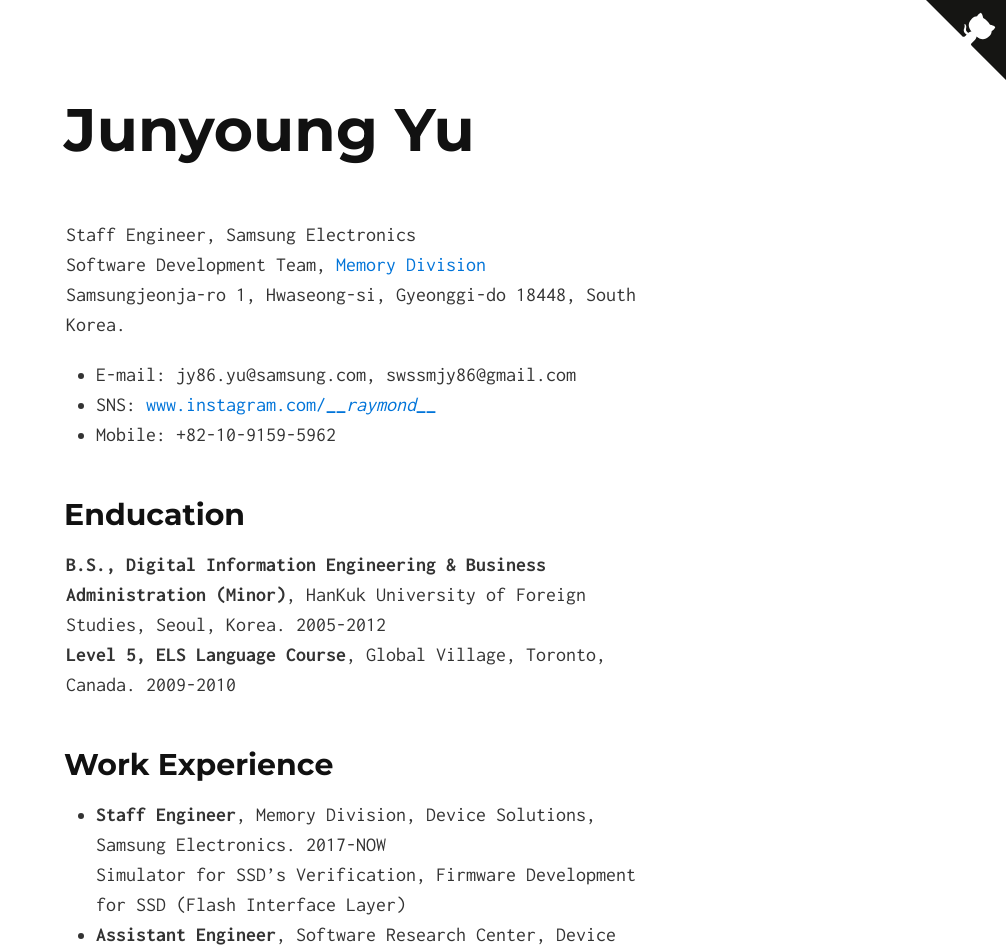
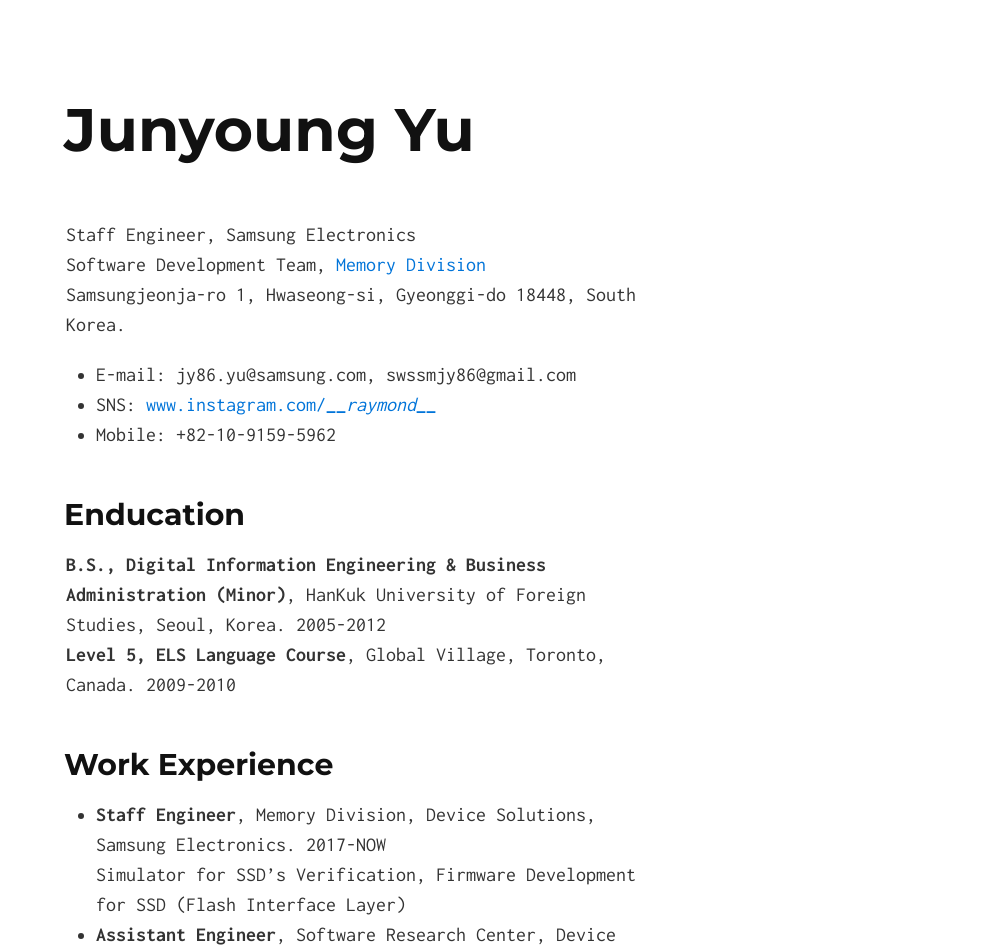
Before and after one commit to swssmjy86/swssmjy86.github.io, a Jekyll site: the page built from index.md, in a window 1280 px wide. Shown: the top 952 px of the page, without its empty margins (274-1280 px from the left). Built offline with Jekyll 4.4.1, drawn with Linux system fonts in a browser that asks for light colours.

Commit message:
Update index.md

```diff
--- a/index.md
+++ b/index.md
@@ -23,8 +23,3 @@ Verification Modules (Power, 4G, Bluetooth Chip), Automatic Verification system,
 <strong>"Carpe Diem", "No pain, No gain.."</strong><br />
 <a class="fas fa-thumbs-up"></a>Runner, Golf, Wine, Investment<br />
 <a class="fas fa-child"></a>Married, one children<br />
-
-<!-- SnapWidget -->
-<iframe src="https://snapwidget.com/embed/1047918" class="snapwidget-widget" allowtransparency="true" frameborder="0" scrolling="no" style="border:none; overflow:hidden;  width:500px; height:500px"></iframe>
-
-<a href="https://github.com/chibicode/solo" class="github-corner"><svg width="80" height="80" viewBox="0 0 250 250" style="fill:#151513; color:#fff; position: absolute; top: 0; border: 0; right: 0;"><path d="M0,0 L115,115 L130,115 L142,142 L250,250 L250,0 Z"></path><path d="M128.3,109.0 C113.8,99.7 119.0,89.6 119.0,89.6 C122.0,82.7 120.5,78.6 120.5,78.6 C119.2,72.0 123.4,76.3 123.4,76.3 C127.3,80.9 125.5,87.3 125.5,87.3 C122.9,97.6 130.6,101.9 134.4,103.2" fill="currentColor" style="transform-origin: 130px 106px;" class="octo-arm"></path><path d="M115.0,115.0 C114.9,115.1 118.7,116.5 119.8,115.4 L133.7,101.6 C136.9,99.2 139.9,98.4 142.2,98.6 C133.8,88.0 127.5,74.4 143.8,58.0 C148.5,53.4 154.0,51.2 159.7,51.0 C160.3,49.4 163.2,43.6 171.4,40.1 C171.4,40.1 176.1,42.5 178.8,56.2 C183.1,58.6 187.2,61.8 190.9,65.4 C194.5,69.0 197.7,73.2 200.1,77.6 C213.8,80.2 216.3,84.9 216.3,84.9 C212.7,93.1 206.9,96.0 205.4,96.6 C205.1,102.4 203.0,107.8 198.3,112.5 C181.9,128.9 168.3,122.5 157.7,114.1 C157.9,116.9 156.7,120.9 152.7,124.9 L141.0,136.5 C139.8,137.7 141.6,141.9 141.8,141.8 Z" fill="currentColor" class="octo-body"></path></svg></a><style>.github-corner:hover .octo-arm{animation:octocat-wave 560ms ease-in-out}@keyframes octocat-wave{0%,100%{transform:rotate(0)}20%,60%{transform:rotate(-25deg)}40%,80%{transform:rotate(10deg)}}@media (max-width:500px){.github-corner:hover .octo-arm{animation:none}.github-corner .octo-arm{animation:octocat-wave 560ms ease-in-out}}</style>
```
